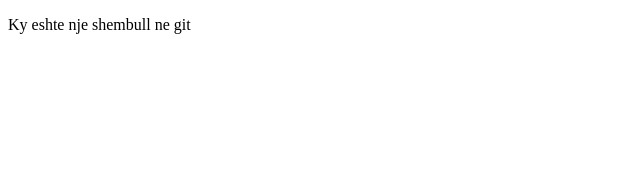
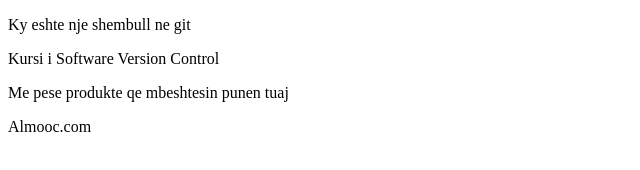
Before and after one commit to Almooc/BSVC, a plain HTML site: page Index.html in a window 1280 px wide. Shown: the whole page, without its empty margins (0-640 px from the left). Drawn offline with Linux system fonts and the light colour scheme.

Commit message:
Almoo.com

```diff
--- a/Index.html
+++ b/Index.html
@@ -5,5 +5,8 @@
 </head>
 <body>
 <p>Ky eshte nje shembull ne git</p>
+<p>Kursi i Software Version Control</p>
+<p>Me pese produkte qe mbeshtesin punen tuaj</p>
+<p>Almooc.com</p>
 </body>
 </html>
```
